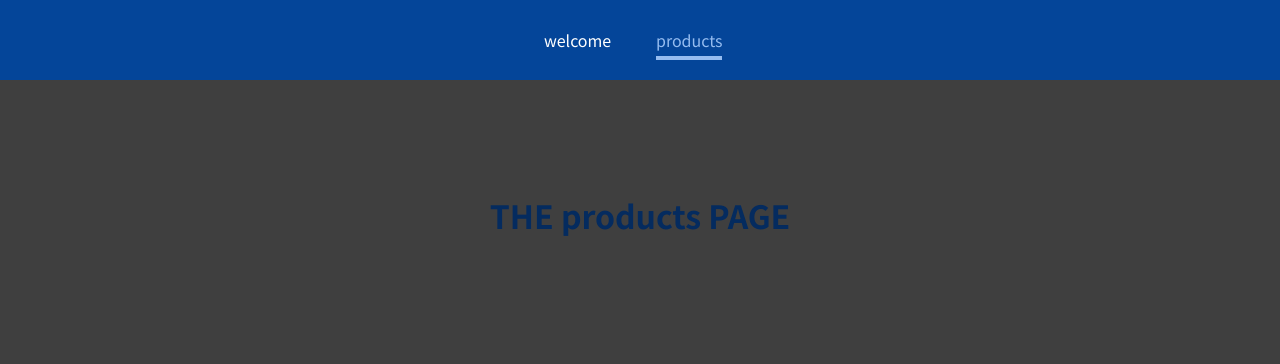
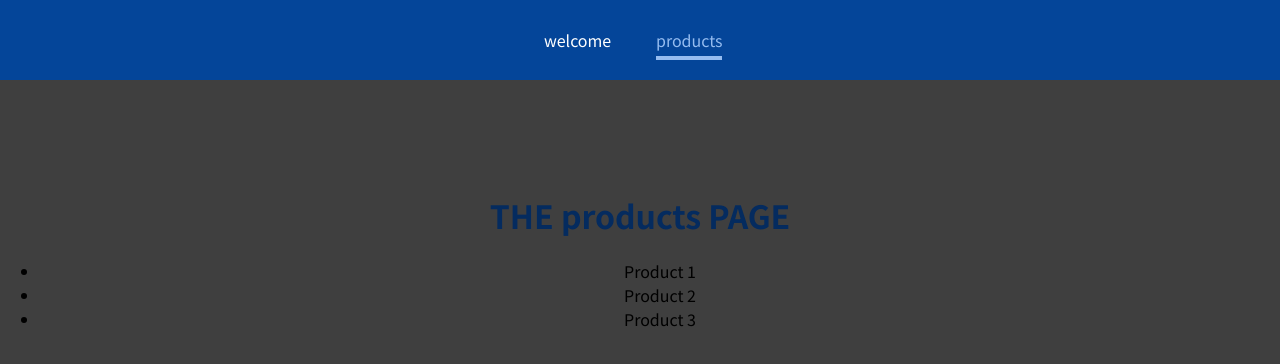
Before and after one commit to HennadiiZ/react-spa-router-20mxShw-, a JavaScript app: page /products in a window 1280 px wide. Shown: the top 364 px of the page. Built offline with nearby package versions, Linux system fonts and the light colour scheme.

Commit message:
Adding Dynamic Routes with Params

```diff
--- a/src/App.js
+++ b/src/App.js
@@ -1,6 +1,8 @@
 import { Route } from 'react-router-dom';
 import Welcome from './pages/Welcome';
 import Products from './pages/Products';
+import ProductDetail from './pages/ProductDetail';
+
 import MainHeader from './components/MainHeader';
 
 function App() {
@@ -14,6 +16,9 @@
         <Route path="/products">
           <Products />
         </Route>
+        <Route path="/product-detail:productId">
+          <ProductDetail />
+        </Route>
       </main>
     </div>
   );
@@ -23,3 +28,4 @@
 
 // our-domain.com/welcome => Welcome component
 // our-domain.com/products => Products component
+// our-domain.com/products-detail/ <any value>
--- a/src/index.js
+++ b/src/index.js
@@ -12,4 +12,4 @@
 );
 
 // npm install react-router-dom@5
-// 269 270 271 Using NavLinks
+// 269 270 271 272
--- /dev/null
+++ b/src/pages/ProductDetail.js
@@ -0,0 +1,9 @@
+const ProductDetail = () => {
+  return (
+    <section>
+      <h1>Product Detail</h1>
+    </section>
+  );
+};
+
+export default ProductDetail;
--- a/src/pages/Products.js
+++ b/src/pages/Products.js
@@ -1,5 +1,14 @@
 const Products = () => {
-  return <h1>THE products PAGE</h1>
+  return (
+    <>
+      <h1>THE products PAGE</h1>
+      <ul>
+        <li>Product 1</li>
+        <li>Product 2</li>
+        <li>Product 3</li>
+      </ul>
+    </>
+  );
 };
 
 export default Products;
```
Also changed, not shown: 1 other file (tests, documents, lock files or other folders).
